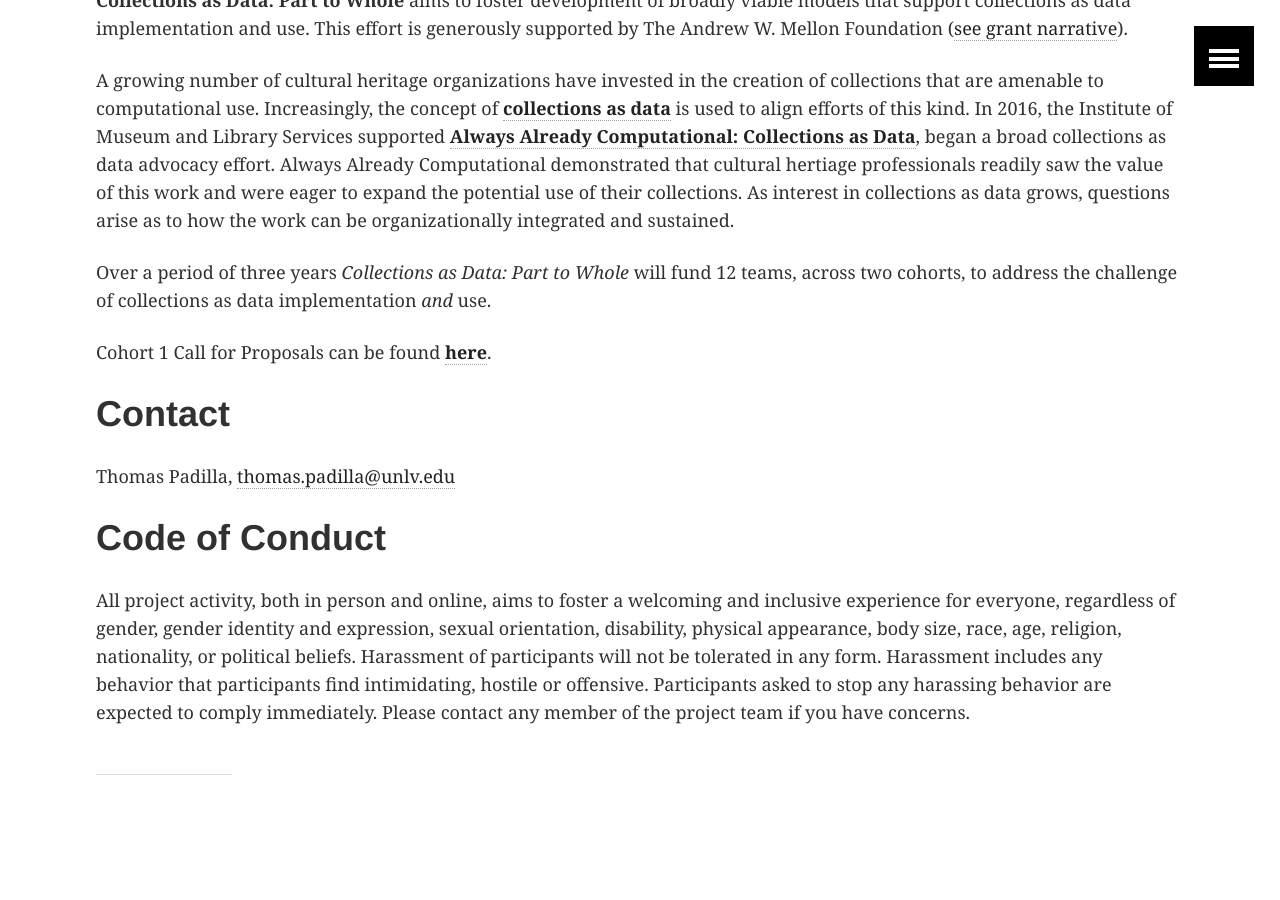
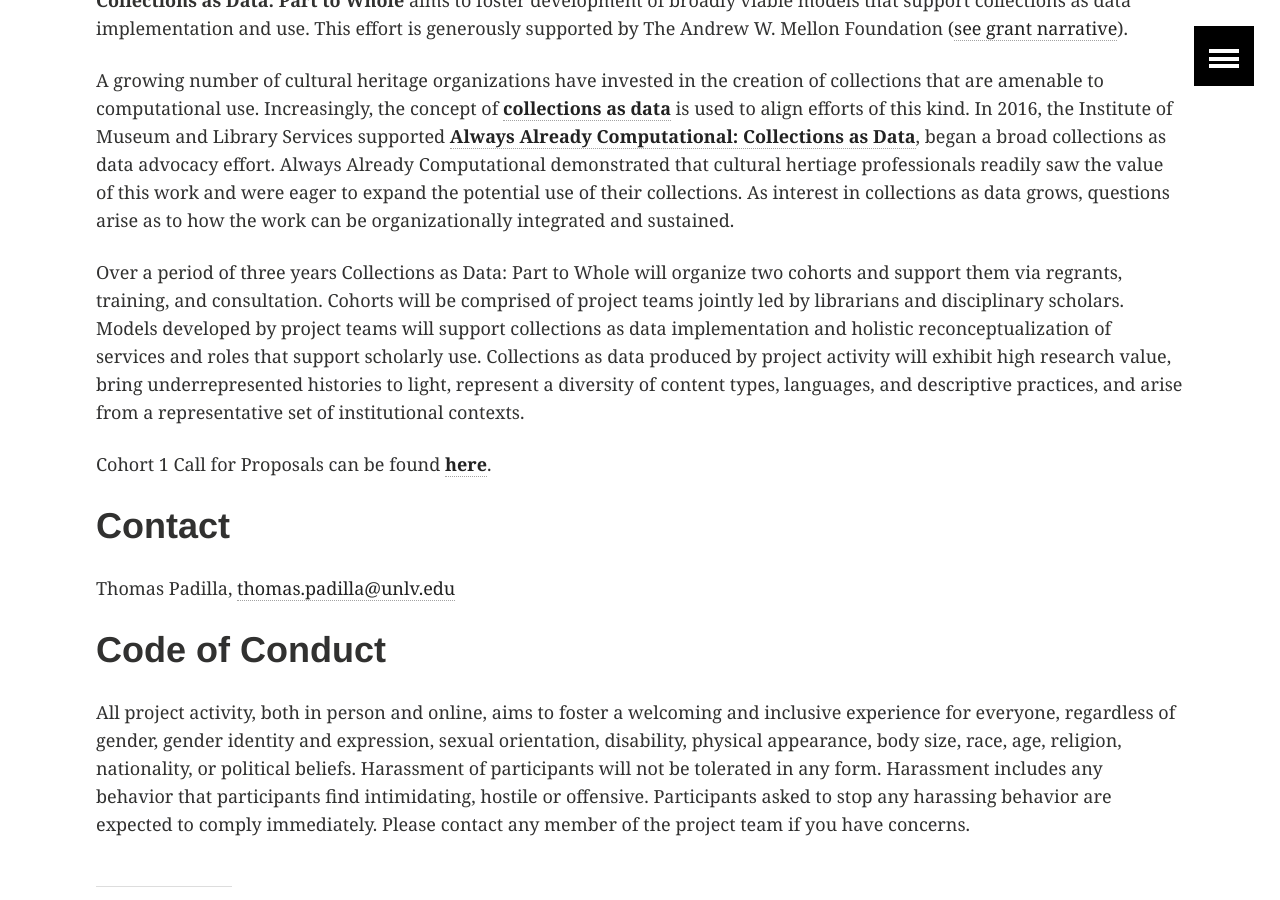
Before and after one commit to collectionsasdata/part2whole, a Jekyll site: the page built from index.md, in a window 1280 px wide and 900 px high, scrolled down 468 px. Built offline with Jekyll 4.4.1, drawn with Linux system fonts in a browser that asks for light colours.

Commit message:
narrative

```diff
--- a/index.md
+++ b/index.md
@@ -7,13 +7,16 @@ title:  "Part to Whole"
 ![network](images/network.png) ![network](images/network.png) ![network](images/network.png) ![network](images/network.png)
 
 
-**Collections as Data: Part to Whole** aims to foster development of broadly viable models that support collections as data implementation and use. This effort is generously supported by The Andrew W. Mellon Foundation ([see grant narrative](https://github.com/collectionsasdata/collectionsasdata.github.io/blob/master/part2whole/cad_part2whole_narrative.pdf)).
+**Collections as Data: Part to Whole** aims to foster development of broadly viable models that support collections as data implementation and use. This effort is generously supported by The Andrew W. Mellon Foundation ([see grant narrative](https://github.com/collectionsasdata/part2whole/raw/master/cad_part2whole_narrative.pdf)).
 
 A growing number of cultural heritage organizations have invested in the creation of collections that are amenable to computational use. Increasingly, the concept of [**collections as data**](https://collectionsasdata.github.io/statement/) is used to align efforts of this kind. In 2016, the Institute of Museum and Library Services supported [**Always Already Computational: Collections as Data**](https://collectionsasdata.github.io/), began a broad collections as data advocacy effort. Always Already Computational demonstrated that cultural hertiage professionals readily saw the value of this work and were eager to expand the potential use of their collections. As interest in collections as data grows, questions arise as to how the work can be organizationally integrated and sustained.
 
-Over a period of three years *Collections as Data: Part to Whole* will fund 12 teams, across two cohorts, to address the challenge of collections as data implementation *and* use.
+Over a period of three years Collections as Data: Part to Whole will organize two cohorts and support them via regrants, training, and consultation. Cohorts will be comprised of project teams jointly led by librarians and disciplinary scholars. Models developed by project teams will support collections as data implementation and holistic
+reconceptualization of services and roles that support scholarly use. Collections as data produced by project activity will exhibit high research value, bring underrepresented histories to light, represent
+a diversity of content types, languages, and descriptive practices, and arise from a representative set of institutional contexts.
 
 Cohort 1 Call for Proposals can be found [**here**]().
+
 
 # Contact
 
```
Also changed, not shown: resources.md (+1 -1 lines).
